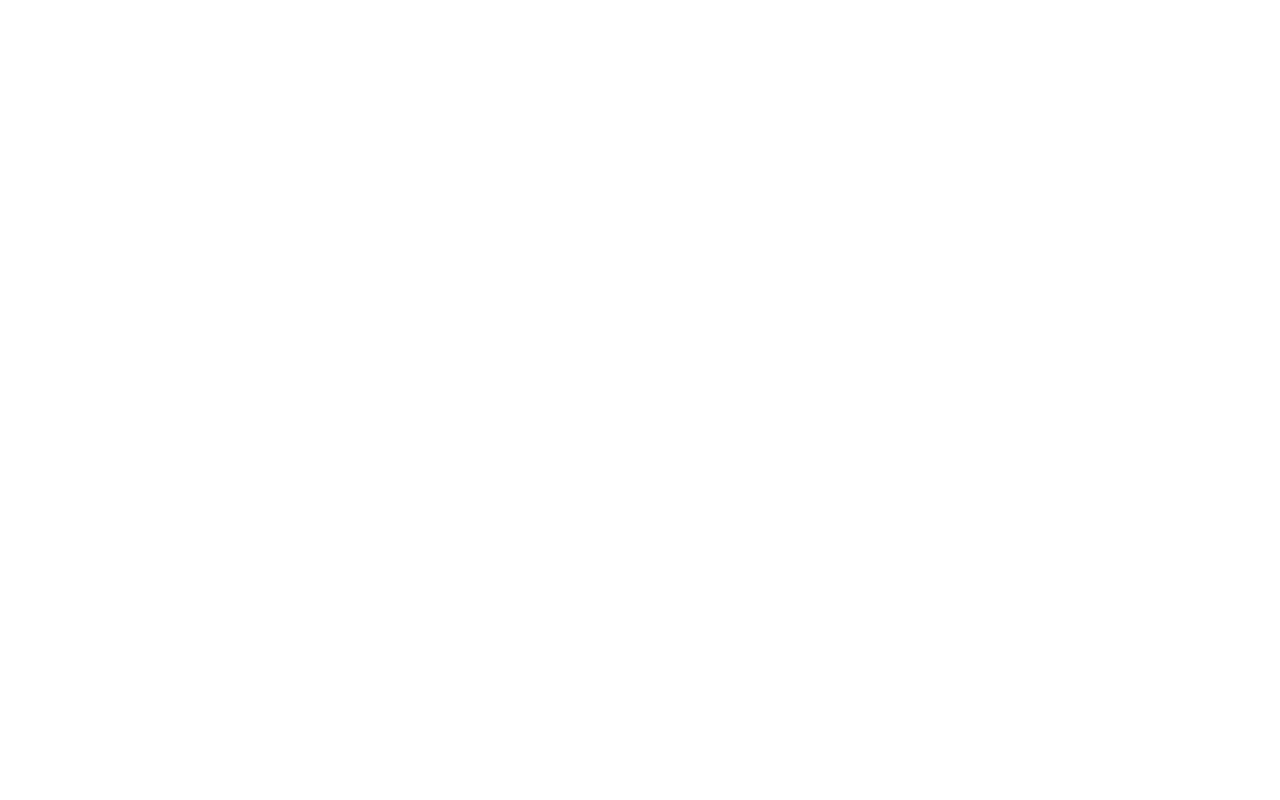
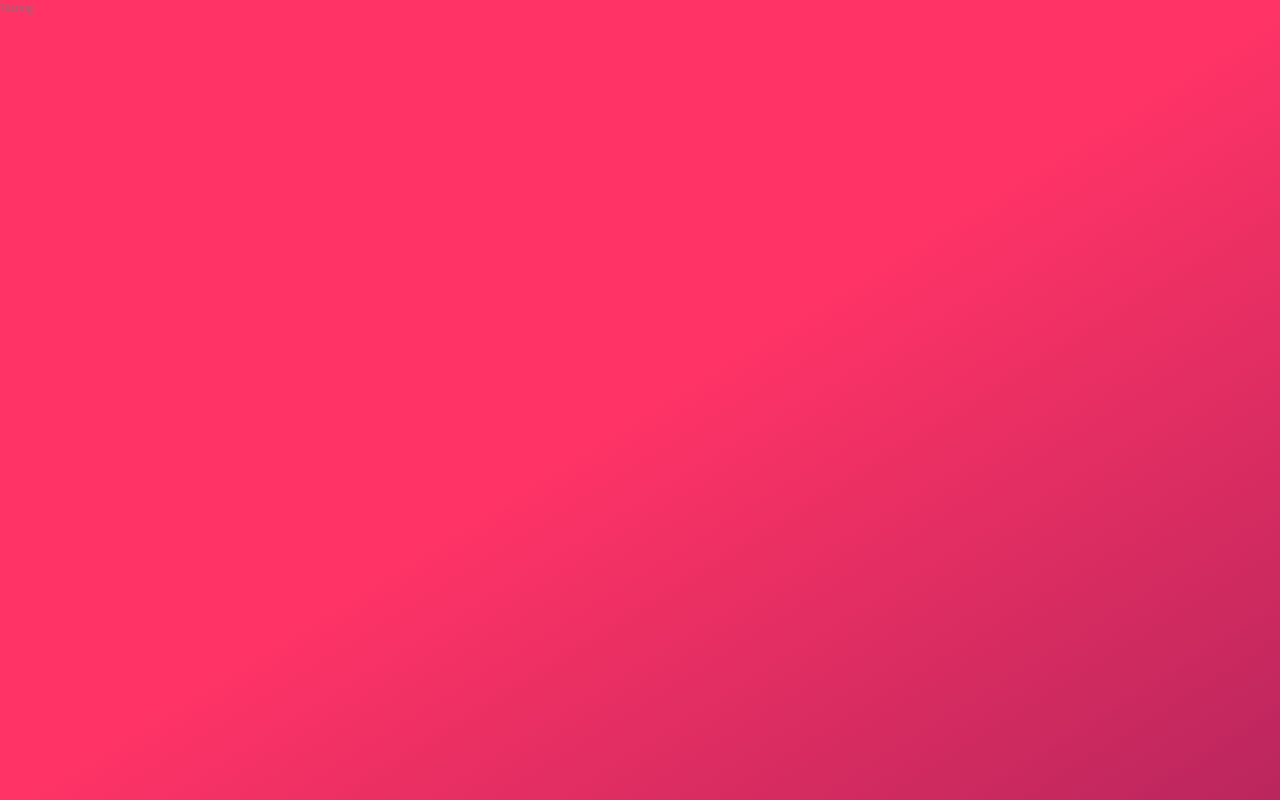
Before and after one commit to ZhaoxiongChen/Trillo, a website: page index.html in a window 1280 px wide. Drawn offline with nearby package versions, Linux system fonts and the light colour scheme.

Commit message:
Section 7.73: Defining Project Settings and Custom Properties

```diff
--- a/index.html
+++ b/index.html
@@ -11,6 +11,6 @@
         <title>trillo &mdash; Your all-in-one booking app</title>
     </head>
     <body>
-
+        Testing
     </body>
 </html>
--- /dev/null
+++ b/sass/_base.scss
@@ -0,0 +1,62 @@
+/*
+COLORS
+
+Primary: #eb2f64
+Primary light: #FF3366
+Primary dark: #BA265D
+
+Grey light 1: #faf9f9
+Grey light 2: #f4f2f2
+Grey light 3: #f0eeee
+Grey light 4: #ccc
+
+Grey dark 1: #333
+Grey dark 2: #777
+Grey dark 3: #999
+
+*/
+
+// Global variables defined inside root pseduo class
+:root {
+    --color-primary: #eb2f64;
+    --color-primary-light: #FF3366;
+    --color-primary-dark: #BA265D;
+
+    --color-grey-light-1: #faf9f9;
+    --color-grey-light-2: #f4f2f2;
+    --color-grey-light-3: #f0eeee;
+    --color-grey-light-4: #ccc;
+
+    --color-grey-dark-1: #333;
+    --color-grey-dark-2: #777;
+    --color-grey-dark-3: #999;
+}
+
+* {
+    margin: 0;
+    padding: 0;
+}
+
+*,
+*::before,
+*::after {
+    box-sizing: inherit;
+}
+
+html {
+    box-sizing: border-box;
+    font-size: 62.5%; // 16px * 62.5% = 10px
+}
+
+body {
+    // Font family setup
+    color: var(--color-grey-dark-2);
+    font-family: 'Open Sans', sans-serif;
+    font-weight: 400;
+    line-height: 1.6;
+    // Gradient background
+    background-image: linear-gradient(to right bottom, var(--color-primary-light) 50%, var(--color-primary-dark) 100%);
+    background-size: contain;
+    background-repeat: no-repeat;
+    min-height: 100vh;
+}
--- a/sass/main.scss
+++ b/sass/main.scss
@@ -1,17 +1,3 @@
-/*
-COLORS
-
-Primary: #eb2f64
-Primary light: #FF3366
-Primary dark: #BA265D
-
-Grey light 1: #faf9f9
-Grey light 2: #f4f2f2
-Grey light 3: #f0eeee
-Grey light 4: #ccc
-
-Grey dark 1: #333
-Grey dark 2: #777
-Grey dark 3: #999
-
-*/
+@import "./base";
+@import "./components";
+@import "./layout";
```
Also changed, not shown: css/style.css, sass/_components.scss (added), sass/_layout.scss (added).
